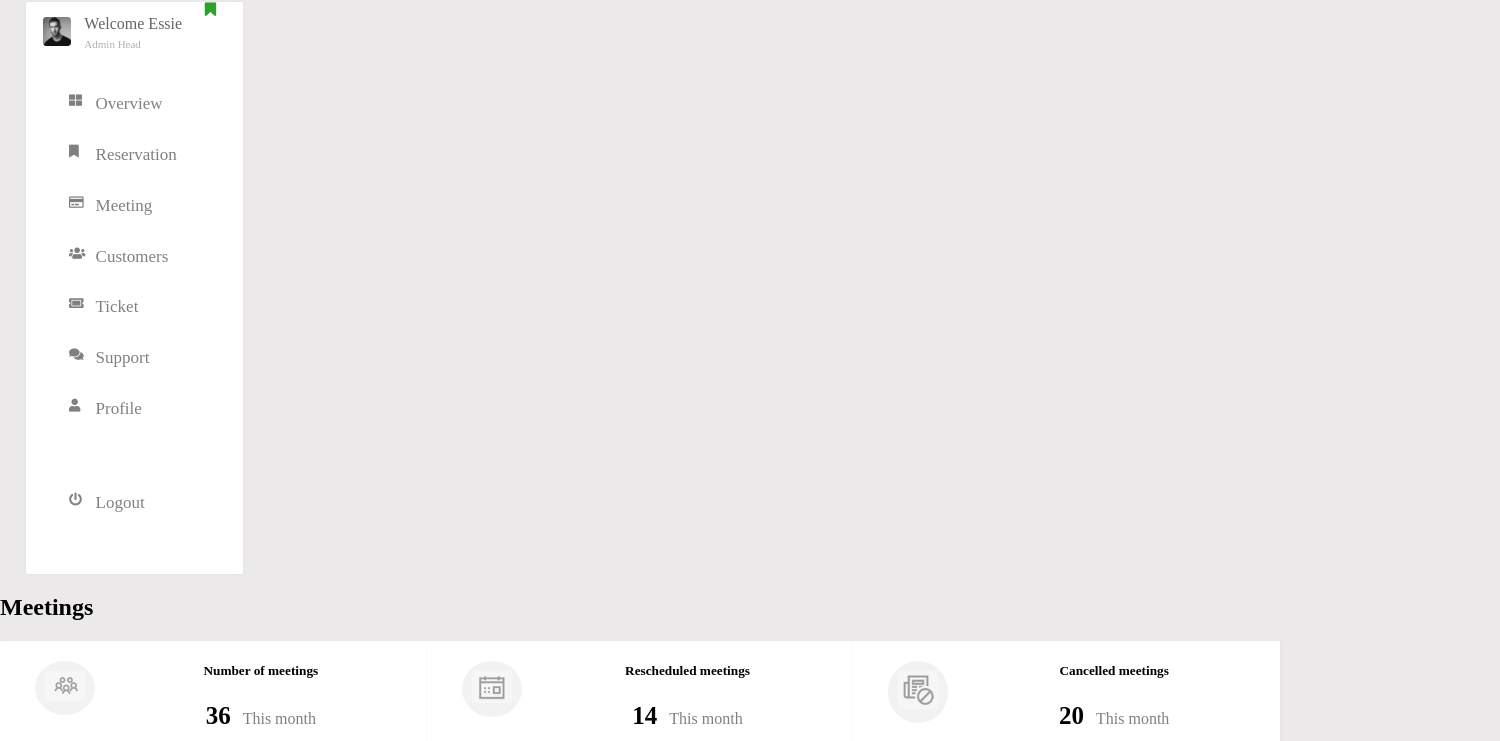
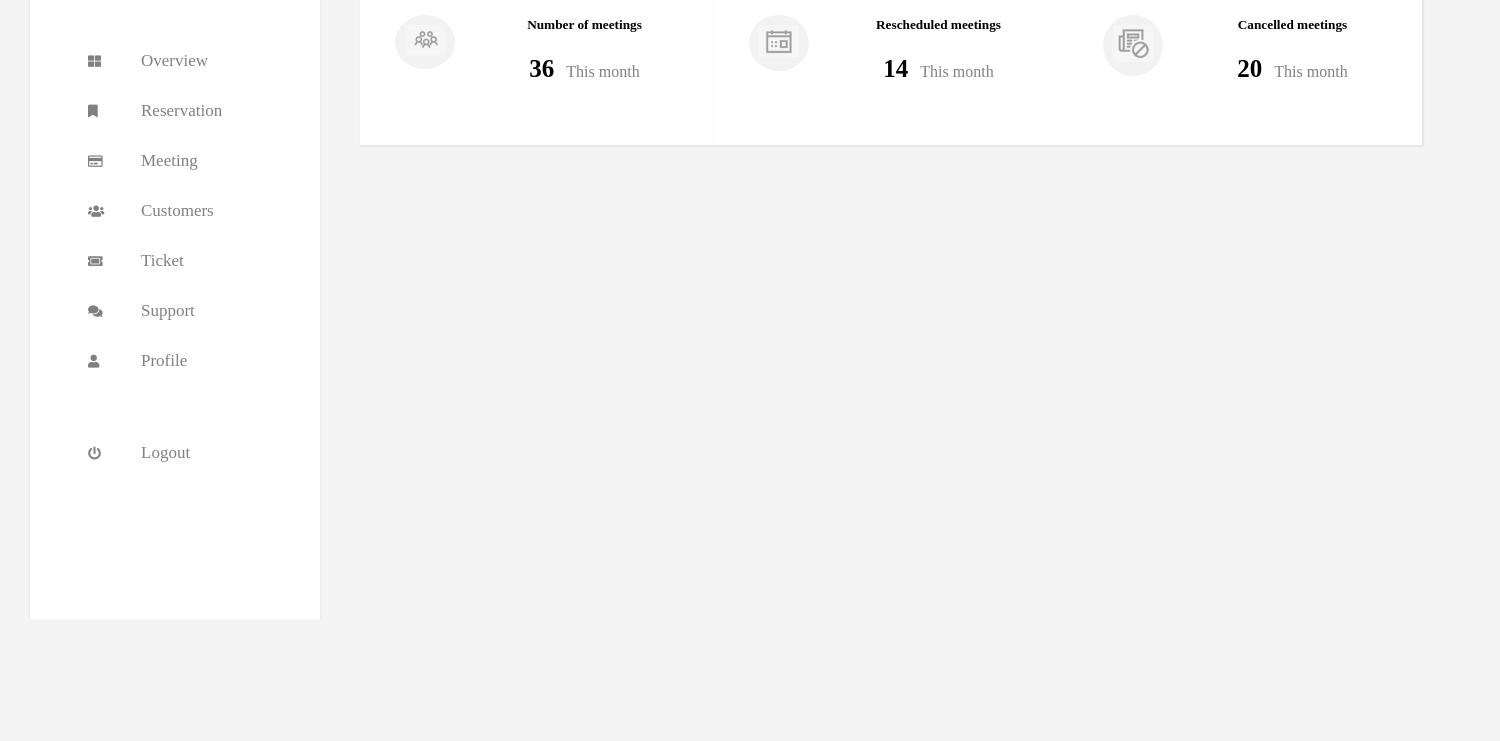
Before and after one commit to Dubmonstah/Boardash, a website: page index.html in a window 1280 px wide. Shown: the part 182-923 px from the top of the page, 1500 px wide, since content can reach past the window. After the commit the page ends 801 px from the top, so only its background shows below. Drawn offline with nearby package versions, Linux system fonts and the light colour scheme; files that its build step writes are made by us from their sources.

Commit message:
made some changes to the styling

```diff
--- a/gruntfile.js
+++ b/gruntfile.js
@@ -18,7 +18,7 @@ module.exports = function(grunt) {
                 files: ['sass/*.scss'],
                 tasks: ['sass'],
                 options: {
-                    spawn: false,
+                    spawn: true,
                 },
             },
          },
--- a/index.html
+++ b/index.html
@@ -32,7 +32,8 @@
 					<img class="header__add" src="img/plus.svg" alt="">
 				</div>
 		</header>
-        <nav>
+		<div class="bottom__section">
+			<nav class="side__nav">
 				<div class="grid-container">
 
 					<div class="grid-bookmark">
@@ -51,57 +52,73 @@
 
 					<div class="grid-nav">
 						<div class="grid-nav--icon">
+							<div class="nav__icon">
 								<i class="fas fa-th-large"></i>
+							</div>
 							<p class="grid-nav--title">Overview</p>
 						</div>
 					</div>
 
 					<div class="grid-nav">
 						<div class="grid-nav--icon">
+							<div class="nav__icon">
 								<i class="fas fa-bookmark"></i>
+							</div>
 							<p class="grid-nav--title">Reservation</p>
 						</div>
 					</div>
 					<div class="grid-nav">
 						<div class="grid-nav--icon">
+							<div class="nav__icon">
 								<i class="far fa-credit-card"></i>
+							</div>
 							<p class="grid-nav--title">Meeting</p>
 						</div>
 					</div>
 					<div class="grid-nav">
 						<div class="grid-nav--icon">
+							<div class="nav__icon">
 								<i class="fas fa-users"></i>
+							</div>
 							<p class="grid-nav--title">Customers</p>
 						</div>
 					</div>
 					<div class="grid-nav">
 						<div class="grid-nav--icon">
+							<div class="nav__icon">
 								<i class="fas fa-ticket-alt"></i>
+							</div>
 							<p class="grid-nav--title">Ticket</p>
 						</div>
 					</div>
 					<div class="grid-nav">
 						<div class="grid-nav--icon">
+							<div class="nav__icon">
 								<i class="fas fa-comments"></i>
+							</div>
 							<p class="grid-nav--title">Support</p>
 						</div>
 					</div>
 					<div class="grid-nav">
 						<div class="grid-nav--icon">
+							<div class="nav__icon">
 								<i class="fas fa-user"></i>
+							</div>
 							<p class="grid-nav--title">Profile</p>
 						</div>
 					</div>
 					<div class="grid-nav--logout">
 						<div class="grid-nav--icon">
+							<div class="nav__icon">
 								<i class="fas fa-power-off"></i>
+							</div>
 							<p class="grid-nav--title">Logout</p>
 						</div>
 					</div>
 				</div>
 			</nav>
 			<main>
-            <h2>Meetings</h2>
+				<h2 class="top__main-title">Meetings</h2>
 				<div class="top__main">
 					<div class="top__flexbox">
 						<div class="flexbox__icon">
@@ -126,5 +143,6 @@
 					</div>
 				</div>
 			</main>
+		</div>
 	</body>
 </html>
--- a/sass/index.scss
+++ b/sass/index.scss
@@ -1,7 +1,10 @@
+
+
 .page__body{
-    background-color: rgb(235, 233, 233);
+	background-color: rgb(245, 244, 244);
 	padding: 0px;
 	margin: 0px;
+	height: 100%;
 
 	.page__header{
 		display: flex;
@@ -10,6 +13,8 @@
 		flex-flow: row;
 		align-items: center;
 		box-shadow: #656565 9px;
+		height: 10vh;
+		width: 100vw;
 
 		.page__logo{
 			width: 20%;
@@ -115,31 +120,44 @@
 		}
 	}
 
+	.bottom__section{
+		display: flex;
+		flex-direction: row;
+		justify-content: start;
+		height: 90vh;
+	}
+
+	.side__nav{
+		height: 90vh;
+		width: 320px;
+	}
+
 	.grid-container {
 		box-shadow: 0px 0px 3px 0px #e0e0e0;
-        display: grid;
-        grid-row: 1/9;
-        grid-row-gap: 10px;
+		display: flex;
 		background-color: white;
-        width: 17%;
-        margin-top: 9%;
-        margin-left: 2%;
-        padding-bottom: 4%;
+		flex-direction: column;
+		width: 290px;
+		margin-top: 30px;
+		margin-left: 30px;
+		height: 96%;
+		min-height: 495px;
 	}
 	.grid-bookmark{
-        width: 5%;
+		width: 20px;
 		position: absolute;
-        margin-left: 14%;
+		margin-left: 240px;
 		color: #2aa42a;
 		margin-top: -0.1%;
+		height: 35px;
 	}
 
 	.grid-admin{
-        padding-bottom: 7%;
+		padding-bottom: 35px;
 	}
 
 	.grid-admin--png{
-        width: 13%;
+		width: 45px;
 		border-radius: 12%;
 		margin-top: 7%;
 		margin-left: 8%;
@@ -147,49 +165,55 @@
 	}
 
 	.grid-admin--text{
-        margin-top: 9%;
-        margin-left: 27%;
-        line-height: 0.3em;
+		margin-top: 24px;
+		margin-left: 80px;
 	}
 	.grid-admin--welcome{
-        color: #656565
+		color: #656565;
+		margin-bottom: 0px;
+		margin-top: 10px;
+		font-size: 19px;
 	}
 	.grid-admin--rank{
-        font-size: 11px;
+		font-size: 12px;
 		color: #b2b2b2;
+		margin-top: 0px;
 	}
 
 	/*Nav-bar Links*/
 
 	.grid-nav{
-        padding-top: 3.2%;
-        padding-bottom: 1%;
-    }
-    .grid-nav:hover{
+		display: flex;
+		align-items: center;
+		height: 50px;
+
+		&:hover{
 			background-color: #e6f2ff;
 			border-left: 1.5px solid #3399ff;
 			color: #3399ff;
-    }
-    .grid-nav:hover .grid-nav--icon{
+			& .grid-nav--icon{
 				color: #3399ff;
 			}
-    .grid-nav--icon{
+		}
+
+		&--icon {
+			display: flex;
+			align-items: center;
 			margin-left: 20%;
 			color: grey;
-        width: 81%;
-        float: left;
+			width: 200px;
 			font-size: 17px;
+		}
+	}
+	.nav__icon{
+		width: 13px;
 	}
 
 	.grid-nav--title{
-        line-height: 0.1em;
-        margin-top: -4%;
-        margin-left: 15%;
+		margin-left: 40px;
 	}
 	.grid-nav--logout{
-        padding-top: 3.2%;
-        padding-bottom: 1%;
-        margin-top: 20%;
+		margin-top: 40px;
 	}
 	.grid-nav--logout:hover{
 		background-color: #e6f2ff;
@@ -224,17 +248,21 @@
 		font-size: 13px;
 	}
 
+	.top__main-title{
+		margin-top: 50px;
+		margin-left: 50px;
 	}
 
 	.top__main {
 		display: flex;
+		align-items: center;
 		background-color: white;
-  flex-wrap: wrap;
+		margin-left: 40px;
+		width: 90%;
 	}
 	.top__main>.top__flexbox {
-  flex-grow: 1;
-  width: 33%;
-  height: 100px;
+		height: 150px;
+		width: 380px;
 	}
 	.top__main>.top__flexbox:nth-child(even) {
 		background: white;
@@ -267,3 +295,5 @@
 	font-weight: bold;
 	color: black;
 	}
+
+}
```
Also changed, not shown: package.json (+3 -4 lines), 1 other file. Lines whose indentation alone changed are shown as unchanged.
